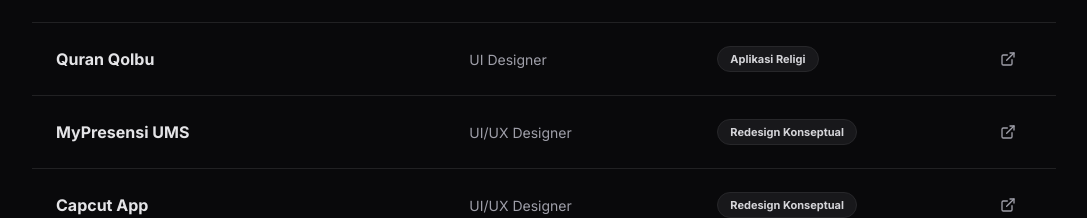
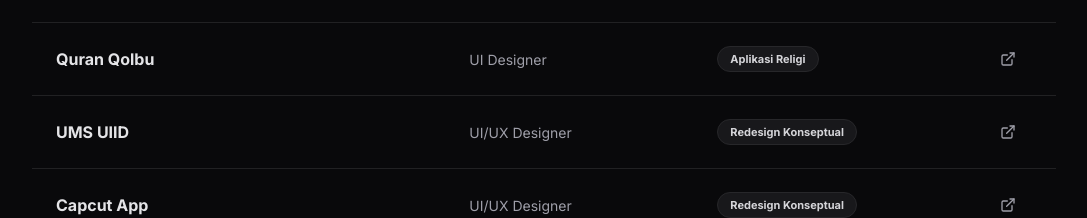
Before and after one commit to Afrizal-Putra-Pratama/portofolio-afrizal, a Next.js app: page / in a window 1280 px wide. Shown: the part 3790-4008 px from the top of the page, without its empty margins (96-1183 px from the left). Built offline with nearby package versions, Linux system fonts and the light colour scheme.

Commit message:
arsip linked

```diff
--- a/src/components/sections/Archive.tsx
+++ b/src/components/sections/Archive.tsx
@@ -5,11 +5,26 @@
 import { ExternalLink } from "lucide-react";
 import { useLanguage } from "../LanguageProvider";
 
+// Array link berurutan sesuai dengan daftar di dictionary Anda
+const archiveLinks = [
+  "https://www.figma.com/proto/zJMPCRney6lcxfUp5r5Wup/CAPSTONE?node-id=328-1609&t=u5cHQxKk3J2Du3VE-1", // 1. Signargi
+  "https://www.figma.com/proto/lAcwho98VwPjYi7EXoSYTM/Techno?node-id=0-1&t=KnTxjD5cwcZ3oKLU-1", // 2. Platipus
+  "https://www.figma.com/proto/8ti5er1MGp3FvrPjNX9fa3/Lomba-Riset-Sawit?node-id=27-2890&starting-point-node-id=12%3A88", // 3. Satern
+  "https://www.figma.com/proto/KvMj06JQKeVmduwgs8J3pd/Eco-Actions?node-id=0-1&t=Tzic8cc3NCMxtNZh-1", // 4. EcoAction
+  "https://www.figma.com/proto/igJjQpJVwxEWrVrgrTNPBa/Dinacom-Ui---Girantra?node-id=15-98&t=q0j8uMmmB2ArQ7TQ-1", // 5. Girantra
+  "https://www.figma.com/proto/RMb1Ard8N96zbNk9SGLrTj/UMKM-Tas-Bu-Hartono?node-id=738-1728&t=8kIjRmuLz616nF12-1", // 6. Toko Buhartono
+  "https://www.figma.com/proto/T6E9hAV1xkztl9cDGacLJN/parky?node-id=313-424&t=deKF589IApW07A6J-1", // 7. Parky
+  "https://www.figma.com/proto/lQl9nhpII1kLuXNBijU1mi/quran-qolbu?node-id=17-154&t=zU1oxLDHZCLKJcTK-1", // 8. Quran Qolbu
+  "https://www.figma.com/proto/OzoIxZGinwMz7wpYsU4Yo4/BIG-PROJET?node-id=54-222", // 9. UMS UIID (Pengganti MyPresensi UMS)
+  "https://www.figma.com/proto/ccpavcW9mk9Z6uiQNmUZM1/Tugas-APS-%7C-IMK?node-id=0-1&t=WJ7hsLWdENp6fJm3-1", // 10. Capcut App
+  "https://www.figma.com/design/c801KY8hyBAKxZtZhhPYOz/OVER-CONTENT?node-id=0-1&t=cC4xVCPE3VMBpPYd-1", // 11. Overcontent
+  "https://www.figma.com/design/tadFm4F3wf8Lore0IedT4q/ID-CARD-WAVE-PROJECT?node-id=0-1&t=dezTSWsJt3o9boB1-1" // 12. Dewave
+];
+
 export default function Archive() {
   const { t } = useLanguage();
 
   return (
-    // PERUBAHAN: Menghapus min-h-screen dan mengubah padding atas (pt) menjadi lebih kecil
     <section className="pt-10 md:pt-12 pb-20 md:pb-24 px-4 sm:px-6 lg:px-12 bg-white dark:bg-zinc-950 transition-colors duration-300" id="archive">
       <div className="max-w-5xl mx-auto">
 
@@ -30,9 +45,15 @@
 
         {/* TAMPILAN MOBILE */}
         <div className="flex flex-col gap-4 md:hidden">
-          {t.archive.items.map((item, index) => (
+          {t.archive.items.map((item, index) => {
+            // Mengubah nama MyPresensi UMS menjadi UMS UIID secara otomatis
+            const projectName = item.project === "MyPresensi UMS" ? "UMS UIID" : item.project;
+
+            return (
               <motion.a
-              href="#"
+                href={archiveLinks[index] || "#"}
+                target="_blank"
+                rel="noopener noreferrer"
                 key={`mobile-${index}`}
                 initial={{ opacity: 0, y: 10 }}
                 whileInView={{ opacity: 1, y: 0 }}
@@ -44,7 +65,7 @@
 
                 <div className="flex justify-between items-start mb-3">
                   <h3 className="text-base font-black text-zinc-900 dark:text-white leading-tight pr-4 group-hover:text-blue-600 dark:group-hover:text-blue-400 transition-colors">
-                  {item.project}
+                    {projectName}
                   </h3>
                   <ExternalLink className="w-4 h-4 text-zinc-400 group-hover:text-blue-500 shrink-0 mt-0.5 transition-transform group-hover:-translate-y-0.5 group-hover:translate-x-0.5" />
                 </div>
@@ -64,7 +85,8 @@
                   </div>
                 </div>
               </motion.a>
-          ))}
+            );
+          })}
         </div>
 
         {/* TAMPILAN DESKTOP */}
@@ -77,9 +99,15 @@
           </div>
 
           <div className="flex flex-col">
-            {t.archive.items.map((item, index) => (
+            {t.archive.items.map((item, index) => {
+              // Mengubah nama MyPresensi UMS menjadi UMS UIID secara otomatis
+              const projectName = item.project === "MyPresensi UMS" ? "UMS UIID" : item.project;
+
+              return (
                 <motion.a
-                href="#"
+                  href={archiveLinks[index] || "#"}
+                  target="_blank"
+                  rel="noopener noreferrer"
                   key={`desktop-${index}`}
                   initial={{ opacity: 0, x: -10 }}
                   whileInView={{ opacity: 1, x: 0 }}
@@ -89,7 +117,7 @@
                 >
                   <div className="col-span-5 flex items-center gap-3">
                     <h3 className="text-sm lg:text-base font-bold text-zinc-800 dark:text-zinc-200 group-hover:text-blue-600 dark:group-hover:text-blue-400 transition-colors">
-                    {item.project}
+                      {projectName}
                     </h3>
                   </div>
 
@@ -111,7 +139,8 @@
                     </div>
                   </div>
                 </motion.a>
-            ))}
+              );
+            })}
           </div>
         </div>
 
```
Lines whose indentation alone changed are shown as unchanged.
